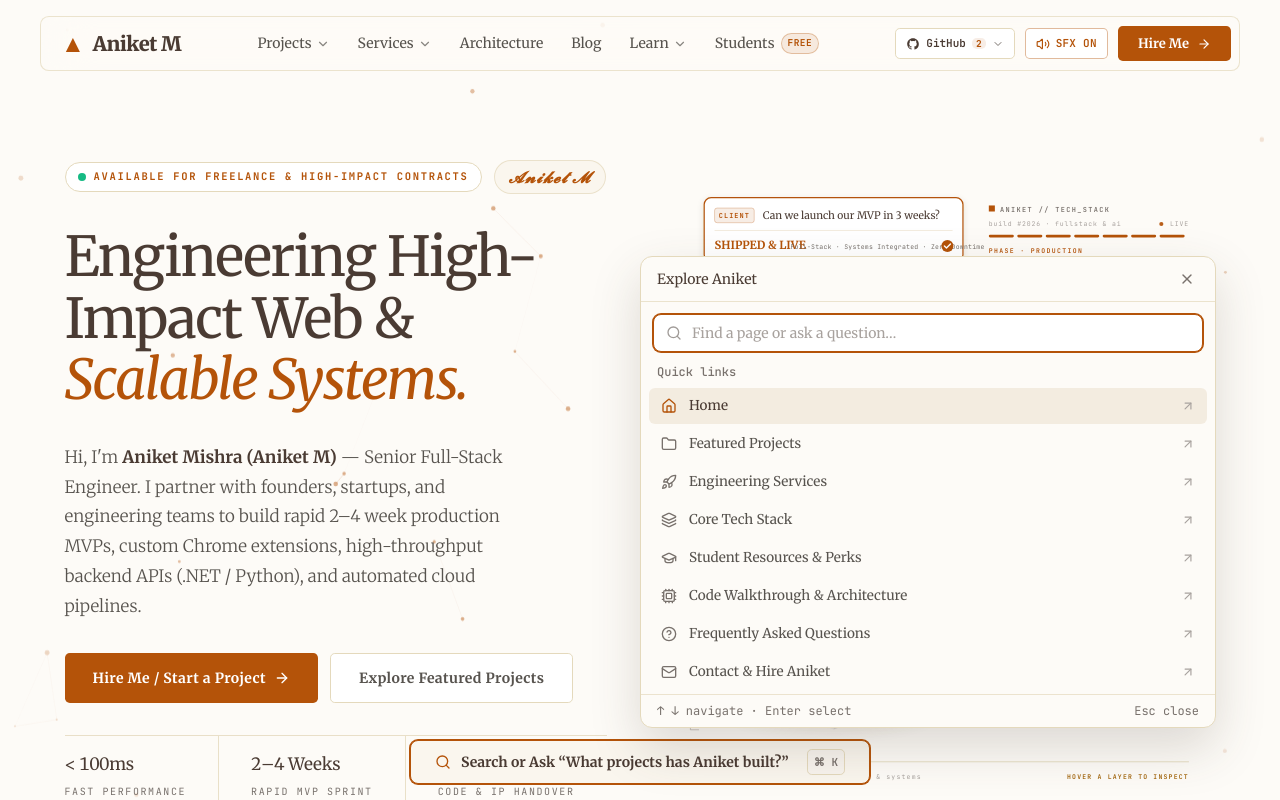
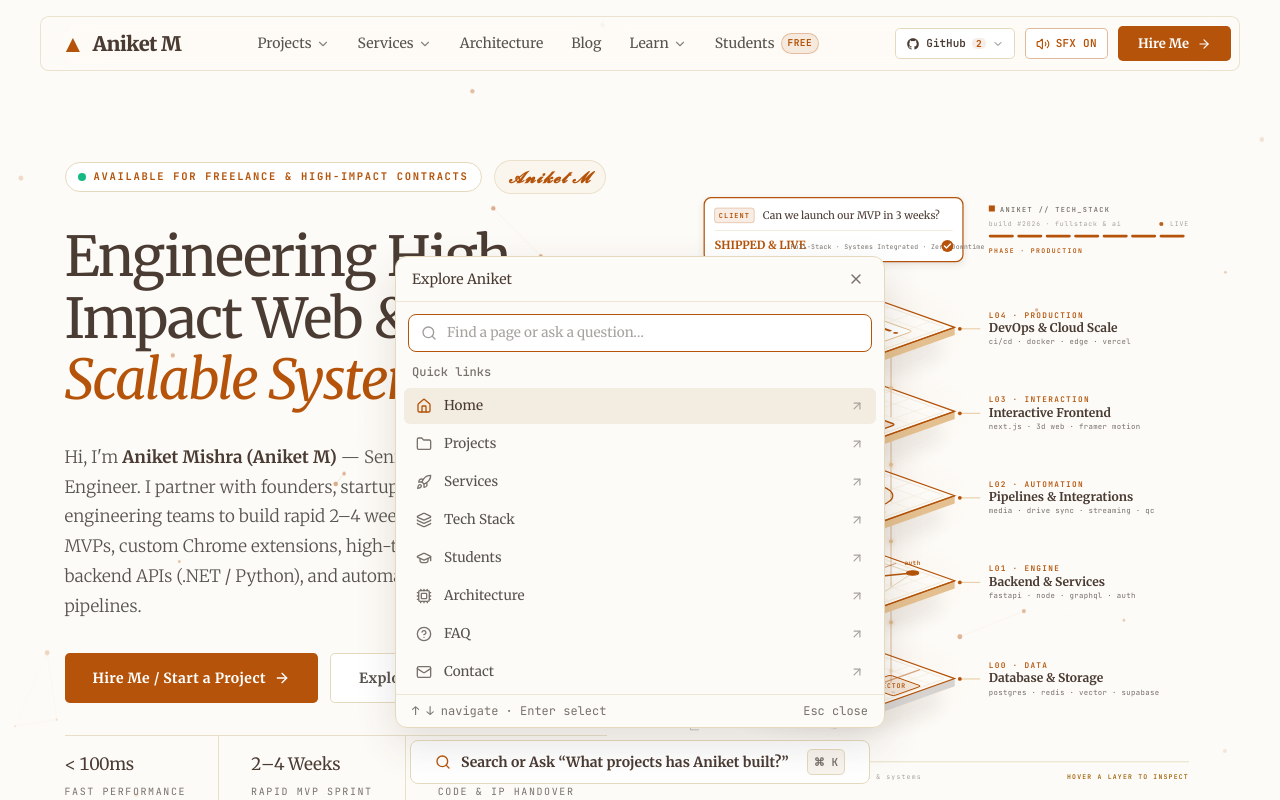
Before and after one commit to Mishra-Aniket/testing, a Next.js app: page / in a window 1280 px wide. Both pictures are taken after typing "name@example.com" into the empty fields and a click on the button "Search pages or ask Aniket". Shown: the top 800 px of the page. Built offline with nearby package versions, Linux system fonts and the light colour scheme.

Commit message:
fix(search): perfect center alignment above bottom dock and 1:1 input styling matching getalchemystai.com

```diff
--- a/app/components/SearchModal.jsx
+++ b/app/components/SearchModal.jsx
@@ -42,7 +42,7 @@ const ICON_MAP = {
   Mail
 };
 
-// 1:1 Clean Quick links matching getalchemystai.com (single-line items)
+// 1:1 Clean Quick links matching getalchemystai.com (Image 2)
 const QUICK_LINKS = [
   {
     id: "quick-home",
@@ -52,43 +52,43 @@ const QUICK_LINKS = [
   },
   {
     id: "quick-work",
-    label: "Featured Projects",
+    label: "Projects",
     href: "/#work",
     icon: Folder
   },
   {
     id: "quick-services",
-    label: "Engineering Services",
+    label: "Services",
     href: "/#services",
     icon: Rocket
   },
   {
     id: "quick-stack",
-    label: "Core Tech Stack",
+    label: "Tech Stack",
     href: "/#stack",
     icon: Layers
   },
   {
     id: "quick-students",
-    label: "Student Resources & Perks",
+    label: "Students",
     href: "/students",
     icon: GraduationCap
   },
   {
     id: "quick-walkthrough",
-    label: "Code Walkthrough & Architecture",
+    label: "Architecture",
     href: "/#how-it-works",
     icon: Cpu
   },
   {
     id: "quick-faq",
-    label: "Frequently Asked Questions",
+    label: "FAQ",
     href: "/#faq",
     icon: HelpCircle
   },
   {
     id: "quick-contact",
-    label: "Contact & Hire Aniket",
+    label: "Contact",
     href: "/#get-access",
     icon: Mail
   }
@@ -133,12 +133,11 @@ export default function SearchModal({ isOpen, onOpen, onClose }) {
     return () => window.removeEventListener("keydown", handleKeyDown);
   }, [isOpen, onOpen, onClose]);
 
-  // Click outside to close (since there is no heavy black backdrop)
+  // Click outside to close (without darkening the screen)
   useEffect(() => {
     if (!isOpen) return;
     const handleClickOutside = (e) => {
       if (modalRef.current && !modalRef.current.contains(e.target)) {
-        // Check if click was on the bottom dock trigger
         const dockEl = document.querySelector('[data-bottom-search-dock="true"]');
         if (dockEl && dockEl.contains(e.target)) return;
         onClose();
@@ -344,7 +343,7 @@ export default function SearchModal({ isOpen, onOpen, onClose }) {
 
   return (
     <>
-      {/* 1. FLOATING BOTTOM SEARCH DOCK TRIGGER BUTTON (Always visible at the bottom) */}
+      {/* 1. FLOATING BOTTOM SEARCH DOCK TRIGGER BUTTON */}
       <div
         data-bottom-search-dock="true"
         className={`fixed bottom-[max(1rem,env(safe-area-inset-bottom))] left-1/2 z-40 -translate-x-1/2 max-w-[calc(100vw-2rem)] transition-[opacity,transform] duration-250 ease-out will-change-[transform,opacity] ${
@@ -364,11 +363,7 @@ export default function SearchModal({ isOpen, onOpen, onClose }) {
             }
           }}
           aria-label="Search pages or ask Aniket"
-          className={`inline-flex shrink-0 items-center justify-center whitespace-nowrap border py-2 outline-none transition-all cursor-pointer select-none active:translate-y-px h-11 gap-2.5 rounded-lg px-4 sm:px-6 text-xs sm:text-sm font-semibold shadow-[var(--shadow-soft)] hover:-translate-y-px ${
-            isOpen
-              ? "bg-[#FAF6EE] text-[#4A3B33] border-[#B45309] ring-1 ring-[#B45309]"
-              : "bg-white text-[#4A3B33] border-[#E4D9BC] hover:bg-[#F8F4EE]"
-          }`}
+          className="inline-flex shrink-0 items-center justify-center whitespace-nowrap border py-2 outline-none transition-all cursor-pointer select-none active:translate-y-px h-11 gap-2.5 rounded-lg px-4 sm:px-6 text-xs sm:text-sm font-semibold shadow-[var(--shadow-soft)] hover:-translate-y-px bg-white text-[#4A3B33] border-[#E4D9BC] hover:bg-[#F8F4EE]"
         >
           <Search className="w-4 h-4 text-[#B45309] shrink-0" />
           <span className="truncate max-w-[240px] sm:max-w-none">
@@ -380,26 +375,36 @@ export default function SearchModal({ isOpen, onOpen, onClose }) {
         </button>
       </div>
 
-      {/* 2. EXACT 1:1 POPOVER SEARCH MODAL (Anchored directly above the bottom trigger dock, matching getalchemystai.com) */}
+      {/* 2. EXACT 1:1 POPOVER SEARCH MODAL (Matching Image 2 getalchemystai.com) */}
       <AnimatePresence>
         {isOpen && (
+          <>
+            {/* Transparent click-outside dismiss backdrop (Zero dark overlay, background remains 100% visible) */}
             <div
-            className="fixed inset-0 z-50 pointer-events-none"
+              className="fixed inset-0 z-40 bg-transparent cursor-default"
+              onClick={() => {
+                sound.playClick();
+                onClose();
+              }}
+            />
+
+            {/* Centered flex wrapper anchored directly above the bottom dock */}
+            <div
+              className="fixed inset-x-0 bottom-[calc(max(1rem,env(safe-area-inset-bottom))+3.5rem)] z-50 flex justify-center px-3 sm:px-4 pointer-events-none"
               data-lenis-prevent="true"
             >
-            {/* Modal Card anchored at the bottom, floating 12px directly above the bottom dock */}
               <motion.div
                 ref={modalRef}
-              initial={{ opacity: 0, y: 12, scale: 0.98 }}
+                initial={{ opacity: 0, y: 8, scale: 0.99 }}
                 animate={{ opacity: 1, y: 0, scale: 1 }}
-              exit={{ opacity: 0, y: 10, scale: 0.98 }}
-              transition={{ duration: 0.18, ease: [0.16, 1, 0.3, 1] }}
-              className="pointer-events-auto absolute bottom-[calc(max(1rem,env(safe-area-inset-bottom))+3.5rem)] left-1/2 -translate-x-1/2 w-[min(36rem,calc(100vw-2rem))] overflow-hidden rounded-xl border border-[#E4D9BC] bg-[#FDFBF7] shadow-[0_20px_50px_rgba(74,59,51,0.18)] text-[#4A3B33] flex flex-col"
+                exit={{ opacity: 0, y: 6, scale: 0.99 }}
+                transition={{ duration: 0.16, ease: [0.16, 1, 0.3, 1] }}
+                className="pointer-events-auto w-full max-w-[490px] overflow-hidden rounded-xl border border-[#E4D9BC] bg-[#FDFBF7] shadow-[0_16px_40px_rgba(74,59,51,0.14)] text-[#4A3B33] flex flex-col"
                 onKeyDown={handleKeyDown}
                 data-lenis-prevent="true"
               >
-              {/* Header Row: Title & Close Button */}
-              <div className="flex items-center justify-between gap-3 border-b border-[#E4D9BC]/70 px-4 py-2.5 bg-transparent shrink-0">
+                {/* Header Row: Title & Close Button matching Image 2 */}
+                <div className="flex items-center justify-between gap-3 border-b border-[#E4D9BC]/60 px-4 py-2.5 bg-transparent shrink-0">
                   <h2 className="text-sm font-medium text-[#4A3B33]">
                     Explore Aniket
                   </h2>
@@ -416,9 +421,9 @@ export default function SearchModal({ isOpen, onOpen, onClose }) {
                   </button>
                 </div>
 
-              {/* Input Group: Bordered search input matching Image 1 */}
+                {/* Input Group: Exact orange/amber border input matching Image 2 */}
                 <div className="p-3 pb-1 shrink-0">
-                <div className="flex items-center gap-2.5 rounded-lg border border-[#E4D9BC] bg-white px-3 py-2 shadow-2xs focus-within:border-[#B45309] focus-within:ring-1 focus-within:ring-[#B45309] transition-all">
+                  <div className="flex items-center gap-2.5 rounded-lg border border-[#B45309] bg-white px-3 py-2 shadow-2xs transition-all">
                     <Search className="w-4 h-4 text-[#78716C] shrink-0 opacity-70" />
                     <input
                       ref={inputRef}
@@ -429,7 +434,7 @@ export default function SearchModal({ isOpen, onOpen, onClose }) {
                         setSelectedIndex(0);
                       }}
                       placeholder="Find a page or ask a question…"
-                    className="w-full bg-transparent text-sm text-[#4A3B33] placeholder-[#A8A29E] outline-none font-sans"
+                      className="w-full bg-transparent text-[13.5px] text-[#4A3B33] placeholder-[#A8A29E] outline-none font-sans"
                     />
                     {query && (
                       <button
@@ -451,7 +456,7 @@ export default function SearchModal({ isOpen, onOpen, onClose }) {
                   {query.trim() ? "Search results" : "Quick links"}
                 </div>
 
-              {/* Scrollable Items List: Clean single-line rows matching Image 1 */}
+                {/* Scrollable Items List: Clean single-line rows with Home selected by default */}
                 <div
                   ref={scrollContainerRef}
                   onWheel={(e) => e.stopPropagation()}
@@ -459,7 +464,7 @@ export default function SearchModal({ isOpen, onOpen, onClose }) {
                   data-lenis-prevent="true"
                   data-lenis-prevent-wheel="true"
                   data-lenis-prevent-touch="true"
-                className="max-h-[min(24rem,calc(100dvh-14rem))] overflow-y-auto overscroll-contain px-2 py-1 space-y-0.5 touch-pan-y"
+                  className="max-h-[min(22rem,calc(100dvh-14rem))] overflow-y-auto overscroll-contain px-2 py-1 space-y-0.5 touch-pan-y"
                   style={{
                     WebkitOverflowScrolling: "touch",
                     overscrollBehavior: "contain",
@@ -499,13 +504,14 @@ export default function SearchModal({ isOpen, onOpen, onClose }) {
                   )}
                 </div>
 
-              {/* Footer Row: Keyboard navigation hints matching Image 1 */}
-              <div className="flex items-center justify-between border-t border-[#E4D9BC]/70 px-4 py-2 text-xs text-[#78716C] font-mono shrink-0 bg-transparent">
+                {/* Footer Row: Keyboard navigation hints */}
+                <div className="flex items-center justify-between border-t border-[#E4D9BC]/60 px-4 py-2 text-xs text-[#78716C] font-mono shrink-0 bg-transparent">
                   <span>↑ ↓ navigate · Enter select</span>
                   <span>Esc close</span>
                 </div>
               </motion.div>
             </div>
+          </>
         )}
       </AnimatePresence>
     </>
```
Lines whose indentation alone changed are shown as unchanged.
